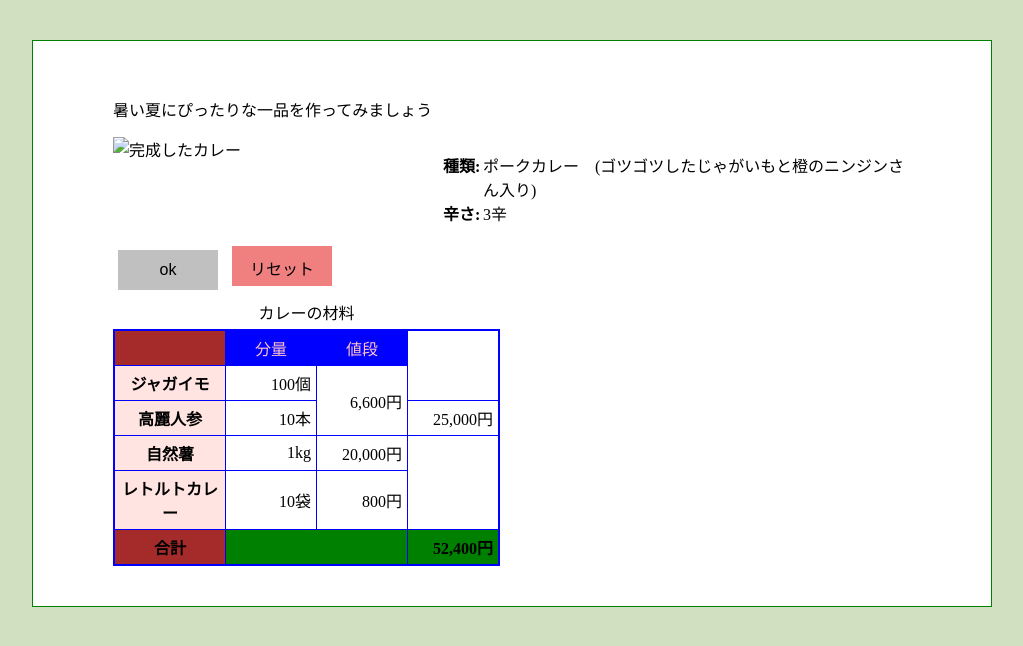
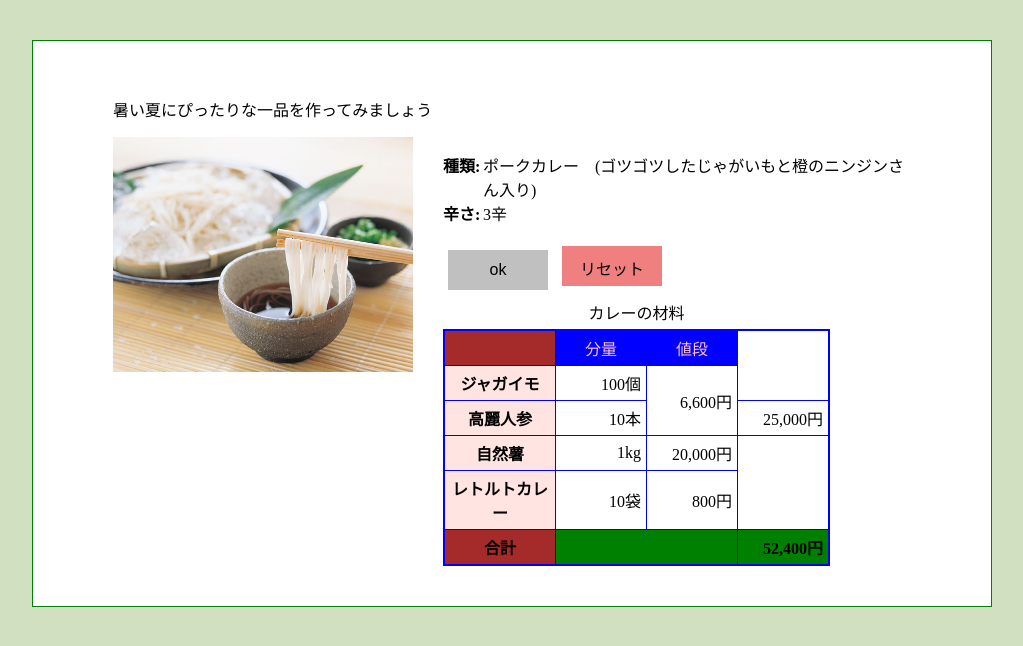
Before and after one commit to AirpChinpam/Web-1, a plain HTML site: page index.html in a window 1280 px wide. Shown: the whole page, without its empty margins (128-1151 px from the left). Drawn offline with Linux system fonts and the light colour scheme.

Commit message:
Update index.html

```diff
--- a/index.html
+++ b/index.html
@@ -9,7 +9,7 @@
        <article id="main">
          <p>暑い夏にぴったりな一品を作ってみましょう</p>
          <section class="curry_picture">
-         <img src="th023408c.jpg" alt="完成したカレー" width=300 class="photo">
+         <img src="soume-------n.jpg" alt="完成したカレー" width=300 class="photo">
            <dl class="explanation">
              <dt>種類:</dt><dd>ポークカレー　(ゴツゴツしたじゃがいもと橙のニンジンさん入り) </dd>
              <dt>辛さ:</dt><dd>3辛</dd>
```
